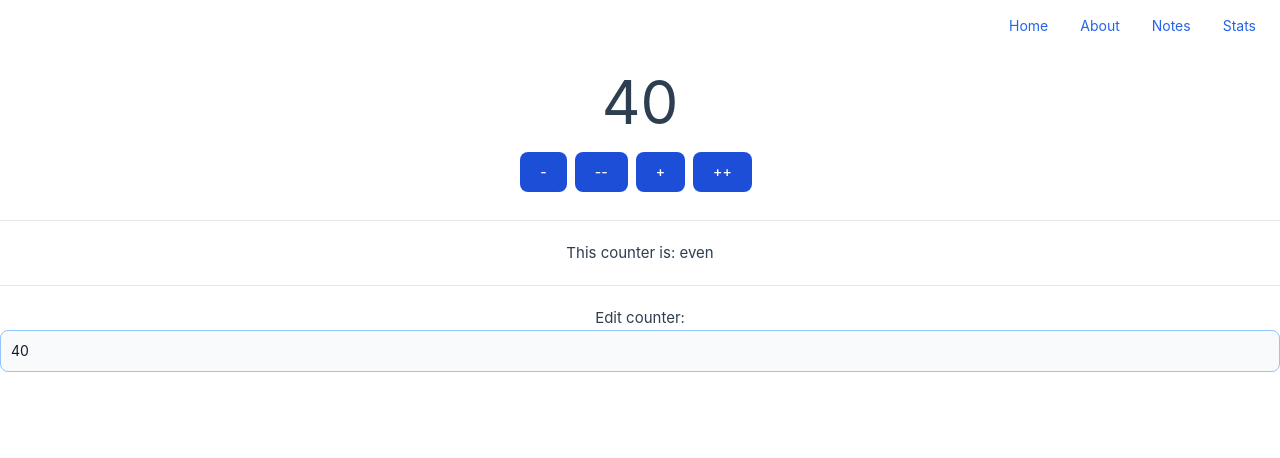
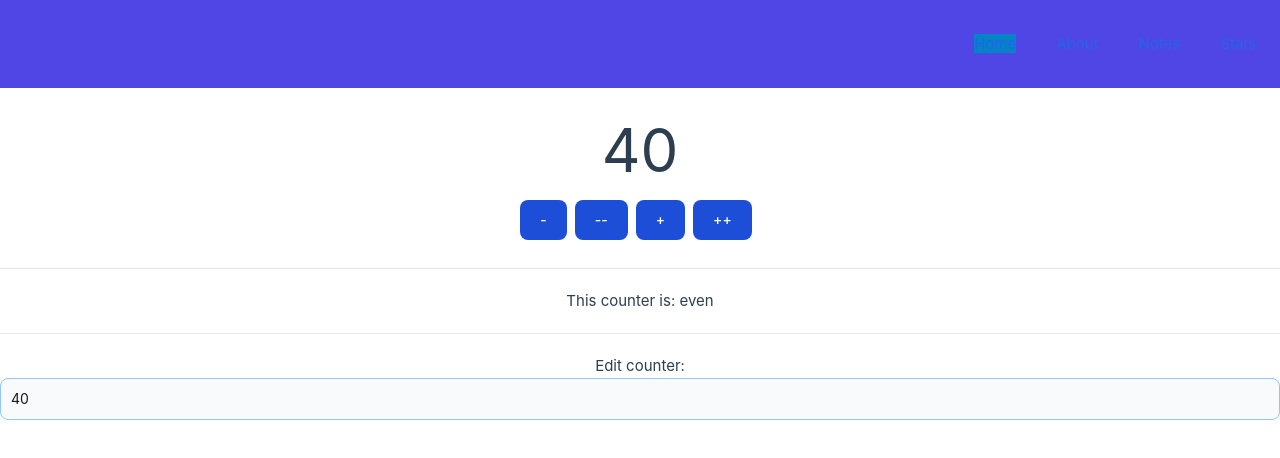
Before and after one commit to Roman-wdesign/vue-pinia-tilwind, a Vue app: page / in a window 1280 px wide. Shown: the top 458 px of the page. Built offline with nearby package versions, Linux system fonts and the light colour scheme.

Commit message:
Burger menu

```diff
--- a/package.json
+++ b/package.json
@@ -14,6 +14,7 @@
     "lint": "eslint . --ext .vue,.js,.jsx,.cjs,.mjs,.ts,.tsx,.cts,.mts --fix --ignore-path .gitignore"
   },
   "dependencies": {
+    "@heroicons/vue": "^2.0.11",
     "pinia": "^2.0.21",
     "vue": "^3.2.38",
     "vue-router": "^4.1.5"
--- a/src/components/layout/NavBar.vue
+++ b/src/components/layout/NavBar.vue
@@ -1,41 +1,42 @@
 <template>
+  <div class="bg-indigo-600">
     <nav
-    class="px-2 bg-white border-gray-200 dark:bg-gray-900 dark:border-gray-700"
+      class="container px-6 mb-8 py-8 mx-auto md:flex md:justify-between md:items-center"
     >
-    <div class="container flex flex-wrap justify-end items-center mx-auto">
+      <div class="flex items-center justify-end">
+        <!-- Mobile menu button -->
+        <div @click="toggleNav" class="flex md:hidden">
           <button
-        data-collapse-toggle="mobile-menu"
             type="button"
-        class="inline-flex justify-center items-center ml-3 text-gray-400 rounded-lg md:hidden hover:text-gray-900 focus:outline-none focus:ring-2 focus:ring-blue-300 dark:text-gray-400 dark:hover:text-white dark:focus:ring-gray-500"
-        aria-controls="mobile-menu-2"
-        aria-expanded="false"
+            class="text-gray-100 hover:text-gray-400 focus:outline-none focus:text-gray-400"
           >
-        <span class="sr-only">Open main menu</span>
-        <svg
-          class="w-6 h-6"
-          aria-hidden="true"
-          fill="currentColor"
-          viewBox="0 0 20 20"
-          xmlns="http://www.w3.org/2000/svg"
-        >
-          <path
-            fill-rule="evenodd"
-            d="M3 5a1 1 0 011-1h12a1 1 0 110 2H4a1 1 0 01-1-1zM3 10a1 1 0 011-1h12a1 1 0 110 2H4a1 1 0 01-1-1zM3 15a1 1 0 011-1h12a1 1 0 110 2H4a1 1 0 01-1-1z"
-            clip-rule="evenodd"
-          ></path>
-        </svg>
+            <Bars3Icon
+              class="h-6 w-6 text-gray-50"
+              :class="showMenu ? 'hidden' : 'flex'"
+            />
+            <XMarkIcon
+              class="h-6 w-6 text-gray-50"
+              :class="showMenu ? 'flex' : 'hidden'"
+            />
           </button>
-      <div class="hidden w-full md:block md:w-auto" id="mobile-menu">
+        </div>
+      </div>
+
+      <!-- Mobile Menu open: "block", Menu closed: "hidden" -->
       <ul
-          class="flex flex-col p-4 mt-4 bg-gray-50 rounded-lg border border-gray-100 md:flex-row md:space-x-8 md:mt-0 md:text-sm md:font-medium md:border-0 md:bg-white dark:bg-gray-800 md:dark:bg-gray-900 dark:border-gray-700"
+        :class="showMenu ? 'flex' : 'hidden'"
+        class="flex-col mt-8 space-y-4 md:flex md:space-y-0 md:flex-row md:items-center md:space-x-10 md:mt-0"
       >
         <li>
           <a
             href="#"
-              class="block py-2 pr-4 pl-3 text-white bg-blue-700 rounded md:bg-transparent md:text-blue-700 md:p-0 md:dark:text-white dark:bg-blue-600 md:dark:bg-transparent"
+            class="block py-2 pr-4 pl-3 text-gray-700 rounded hover:bg-gray-100 md:hover:bg-blue-800 hover:opacity-50 md:border-0 md:hover:text-blue-700 md:p-0 dark:text-gray-400 md:dark:hover:text-white dark:hover:bg-gray-700 dark:hover:text-white md:dark:hover:bg-transparent"
             aria-current="page"
           >
-              <RouterLink class="text-blue-600 visited:text-purple-600" to="/"
+            <RouterLink
+              class="text-blue-600 visited:text-slate-100"
+              to="/"
+              active-class="bg-sky-600"
               >Home</RouterLink
             ></a
           >
@@ -43,11 +44,12 @@
         <li>
           <a
             href="#"
-              class="block py-2 pr-4 pl-3 text-white bg-blue-700 rounded md:bg-transparent md:text-blue-700 md:p-0 md:dark:text-white dark:bg-blue-600 md:dark:bg-transparent"
+            class="block py-2 pr-4 pl-3 text-gray-700 rounded hover:bg-gray-100 md:hover:bg-blue-800 hover:opacity-50 md:border-0 md:hover:text-blue-700 md:p-0 dark:text-gray-400 md:dark:hover:text-white dark:hover:bg-gray-700 dark:hover:text-white md:dark:hover:bg-transparent"
             aria-current="page"
           >
             <RouterLink
-                class="text-blue-600 visited:text-purple-600"
+              class="text-blue-600 visited:text-slate-100"
+              active-class="bg-sky-600"
               to="/about"
               >About</RouterLink
             ></a
@@ -56,10 +58,11 @@
         <li>
           <a
             href="#"
-              class="block py-2 pr-4 pl-3 text-gray-700 rounded hover:bg-gray-100 md:hover:bg-transparent md:border-0 md:hover:text-blue-700 md:p-0 dark:text-gray-400 md:dark:hover:text-white dark:hover:bg-gray-700 dark:hover:text-white md:dark:hover:bg-transparent"
+            class="block py-2 pr-4 pl-3 text-gray-700 rounded hover:bg-gray-100 md:hover:bg-transparent hover:opacity-50 md:border-0 md:hover:text-blue-700 md:p-0 dark:text-gray-400 md:dark:hover:text-white dark:hover:bg-gray-700 dark:hover:text-white md:dark:hover:bg-transparent"
           >
             <RouterLink
-                class="text-blue-600 visited:text-purple-600"
+              class="text-blue-600 visited:text-slate-100"
+              active-class="bg-sky-600"
               to="/notes"
               >Notes</RouterLink
             ></a
@@ -68,24 +71,29 @@
         <li>
           <a
             href="#"
-              class="block py-2 pr-4 pl-3 text-gray-700 rounded hover:bg-gray-100 md:hover:bg-transparent md:border-0 md:hover:text-blue-700 md:p-0 dark:text-gray-400 md:dark:hover:text-white dark:hover:bg-gray-700 dark:hover:text-white md:dark:hover:bg-transparent"
+            class="block py-2 pr-4 pl-3 text-gray-700 rounded hover:bg-gray-100 md:hover:bg-transparent hover:opacity-50 md:border-0 md:hover:text-blue-700 md:p-0 dark:text-gray-400 md:dark:hover:text-white dark:hover:bg-gray-700 dark:hover:text-white md:dark:hover:bg-transparent"
             ><RouterLink
-                class="text-blue-600 visited:text-purple-600"
+              class="text-blue-600 visited:text-slate-100"
+              active-class="bg-sky-600"
               to="/stats"
               >Stats</RouterLink
             ></a
           >
         </li>
       </ul>
+    </nav>
   </div>
-    </div>
-  </nav>
 </template>
-
 <script>
+import { ref } from "vue";
+import { XMarkIcon, Bars3Icon } from "@heroicons/vue/20/solid";
 export default {
   name: "McvNavBar",
+  setup() {
+    let showMenu = ref(false);
+    const toggleNav = () => (showMenu.value = !showMenu.value);
+    return { showMenu, toggleNav };
+  },
+  components: { XMarkIcon, Bars3Icon },
 };
 </script>
-
-<style scoped></style>
```
Also changed, not shown: 1 other file (tests, documents, lock files or other folders). Lines whose indentation alone changed are shown as unchanged.
